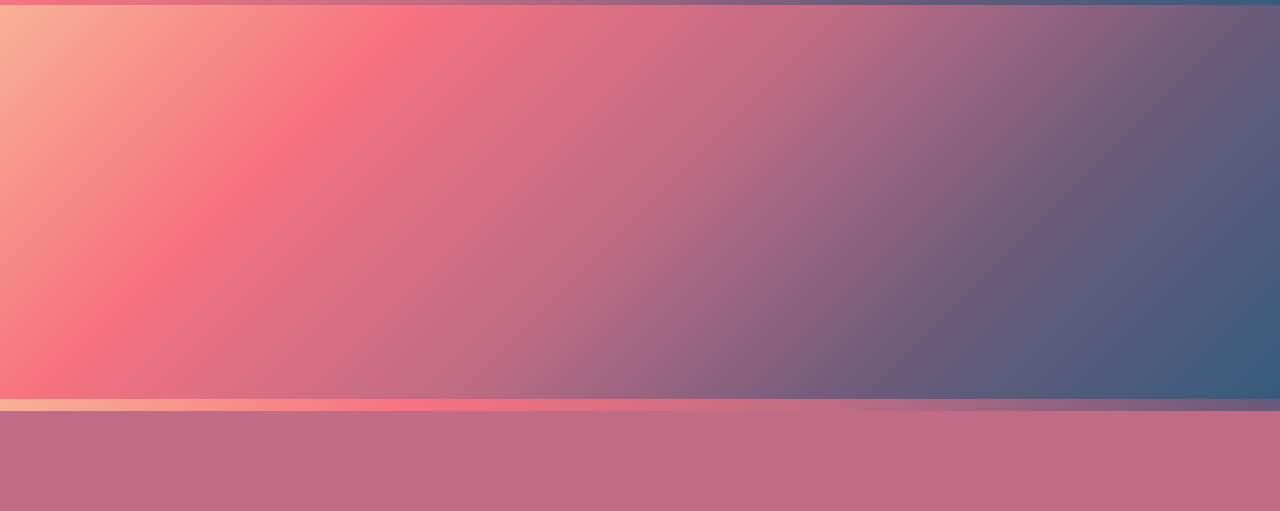
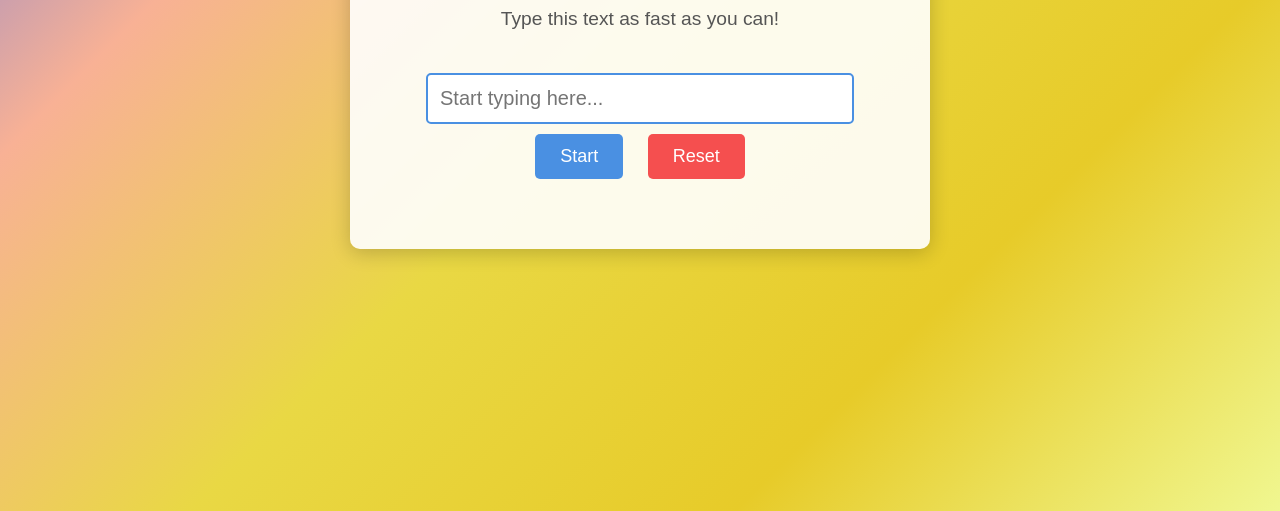
Before and after one commit to Arunikagirimurugan/Arunikagirimurugan-let-s-type---Typing-Game-for-Practice, a plain HTML site: page game.html in a window 1280 px wide. Shown: the part 389-900 px from the top of the page. Before the commit the page ends 800 px from the top, so only its background shows below. Drawn offline with Linux system fonts and the light colour scheme.

Commit message:
Update gamestyle.css

```diff
--- a/gamestyle.css
+++ b/gamestyle.css
@@ -1,17 +1,29 @@
+/* Space Styling */
+.space {
+    display: inline-block;
+    width: 16px; /* Adjust width to make space between words visible */
+}
+
+/* Global Styles */
 body {
-    font-family: Arial, sans-serif;
-    background: linear-gradient(135deg, #f8b195, #f67280, #c06c84, #6c5b7b, #355c7d);
+    font-family: 'Arial', sans-serif;
+    background: linear-gradient(135deg, #6174e4, #f8b195, #e9d844, #e7cb29, #f0f790);
     color: #333;
     text-align: center;
     padding: 50px;
+    height: 100vh;
+    display: flex;
+    justify-content: center;
+    align-items: center;
+    margin: 0;
     animation: backgroundAnimation 10s infinite alternate;
 }
 
 @keyframes backgroundAnimation {
-    0% { background-color: #f8b195; }
-    25% { background-color: #f67280; }
-    50% { background-color: #c06c84; }
-    75% { background-color: #6c5b7b; }
+    0% { background-color: #6c5b7b; }
+    25% { background-color: #f8b195; }
+    50% { background-color: #70f370; }
+    75% { background-color: #c06c84; }
     100% { background-color: #355c7d; }
 }
 
@@ -19,53 +31,87 @@ body {
     background-color: rgba(255, 255, 255, 0.9);
     border-radius: 10px;
     box-shadow: 0 4px 20px rgba(0, 0, 0, 0.2);
-    padding: 20px;
-    display: inline-block;
+    padding: 40px;
+    width: 500px;
+    text-align: center;
     transition: transform 0.3s;
 }
 
 #gameContainer:hover {
-    transform: scale(1.02);
+    transform: scale(1.05);
 }
 
-#textToType {
-    font-size: 24px;
-    margin: 20px 0;
-    color: #4a90e2;
-    animation: textAnimation 1s ease-in-out infinite alternate;
+/* Title */
+h1 {
+    font-size: 2.5rem;
+    margin-bottom: 20px;
+    color: #333;
+    font-weight: 700;
 }
 
-@keyframes textAnimation {
-    0% { opacity: 1; }
-    100% { opacity: 0.7; }
+/* Text to Type */
+#textContainer {
+    font-size: 1.2rem;
+    color: #555;
+    margin-bottom: 20px;
+    line-height: 1.5;
+    font-weight: 400;
+    word-wrap: break-word;
+    width: 100%;
 }
 
-#userInput {
-    font-size: 24px;
-    padding: 10px;
-    border: 2px solid #4a90e2;
-    border-radius: 5px;
-    width: 80%;
+#textToType span {
+    display: inline-block;
+    transition: color 0.3s ease, background-color 0.3s ease;
 }
 
+/* User Input */
+#userInput {
+    font-size: 20px;
+    padding: 12px;
+    width: 80%;
+    border-radius: 5px;
+    border: 2px solid #4a90e2;
+    margin-top: 20px;
+    outline: none;
+    transition: border-color 0.3s;
+}
+
+#userInput:focus {
+    border-color: #357ab8;
+}
+
+/* Buttons */
 #startButton, #resetButton {
     background-color: #4a90e2;
     color: white;
     border: none;
-    padding: 10px 20px;
+    padding: 12px 25px;
+    font-size: 18px;
+    cursor: pointer;
     border-radius: 5px;
-    cursor: pointer;
-    font-size: 16px;
     margin: 10px;
-    transition: background-color 0.3s;
+    transition: background-color 0.3s ease;
 }
 
 #startButton:hover, #resetButton:hover {
-    background-color: #357ab8;
+    background-color: #36f7a6;
 }
 
+#resetButton {
+    background-color: #f54f4f;
+}
+
+#resetButton:hover {
+    background-color: #f34e64;
+}
+
+/* Result Text */
 #result {
-    font-size: 20px;
+    font-size: 1.2rem;
     margin-top: 20px;
     color: #e94e77;
+    font-weight: 600;
 }
+gamestyle.css
+Displaying game.html.
```
